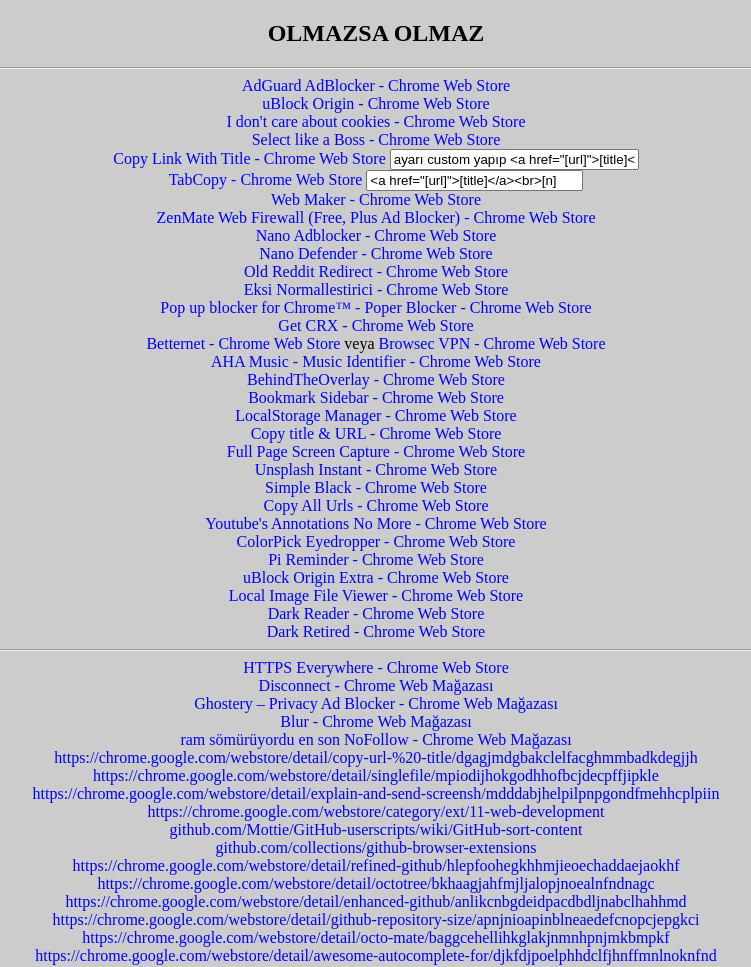
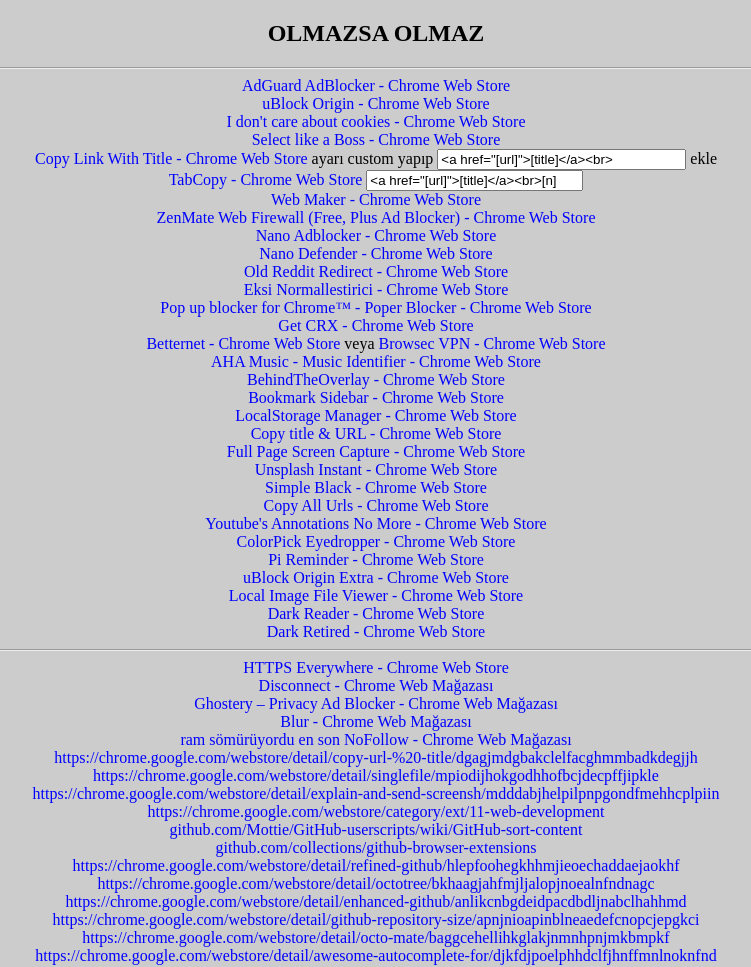
Before and after one commit to hardrisk/hardrisk.github.io, a plain HTML site: page chrome-eklentileri.html in a window 1280 px wide. Shown: the top 967 px of the page, without its empty margins (264-1015 px from the left). Drawn offline with Linux system fonts and the light colour scheme.

Commit message:
Update chrome-eklentileri.html

```diff
--- a/chrome-eklentileri.html
+++ b/chrome-eklentileri.html
@@ -19,7 +19,7 @@ a:active{color:red}
 <a href="https://chrome.google.com/webstore/detail/ublock-origin/cjpalhdlnbpafiamejdnhcphjbkeiagm">uBlock Origin - Chrome Web Store</a><br>
 <a href="https://chrome.google.com/webstore/detail/i-dont-care-about-cookies/fihnjjcciajhdojfnbdddfaoknhalnja">I don't care about cookies - Chrome Web Store</a><br>
 <a href="https://chrome.google.com/webstore/detail/select-like-a-boss/mnbiiidkialopoakajjpeghipbpljffi">Select like a Boss - Chrome Web Store</a><br>
-<a href="https://chrome.google.com/webstore/detail/copy-link-with-title/cfbjnjeaoamknmdojhgcblkebcphmcei">Copy Link With Title - Chrome Web Store</a> <input readonly type="text" size="28" value="ayarı custom yapıp <a href=&#34;[url]&#34;>[title]</a><br> ekle"><br>
+<a href="https://chrome.google.com/webstore/detail/copy-link-with-title/cfbjnjeaoamknmdojhgcblkebcphmcei">Copy Link With Title - Chrome Web Store</a> ayarı custom yapıp <input readonly type="text" size="28" value="<a href=&#34;[url]&#34;>[title]</a><br>"> ekle<br>
 <a href="https://chrome.google.com/webstore/detail/tabcopy/micdllihgoppmejpecmkilggmaagfdmb">TabCopy - Chrome Web Store</a> <input readonly type="text" size="24" value="<a href=&#34;[url]&#34;>[title]</a><br>[n]"><br>
 <a href="https://chrome.google.com/webstore/detail/web-maker/lkfkkhfhhdkiemehlpkgjeojomhpccnh">Web Maker - Chrome Web Store</a><br>
 <a href="https://chrome.google.com/webstore/detail/zenmate-web-firewall-free/hphffohcfcaeoekbkfibilcmmoakhmfc">ZenMate Web Firewall (Free, Plus Ad Blocker) - Chrome Web Store</a><br>
```
